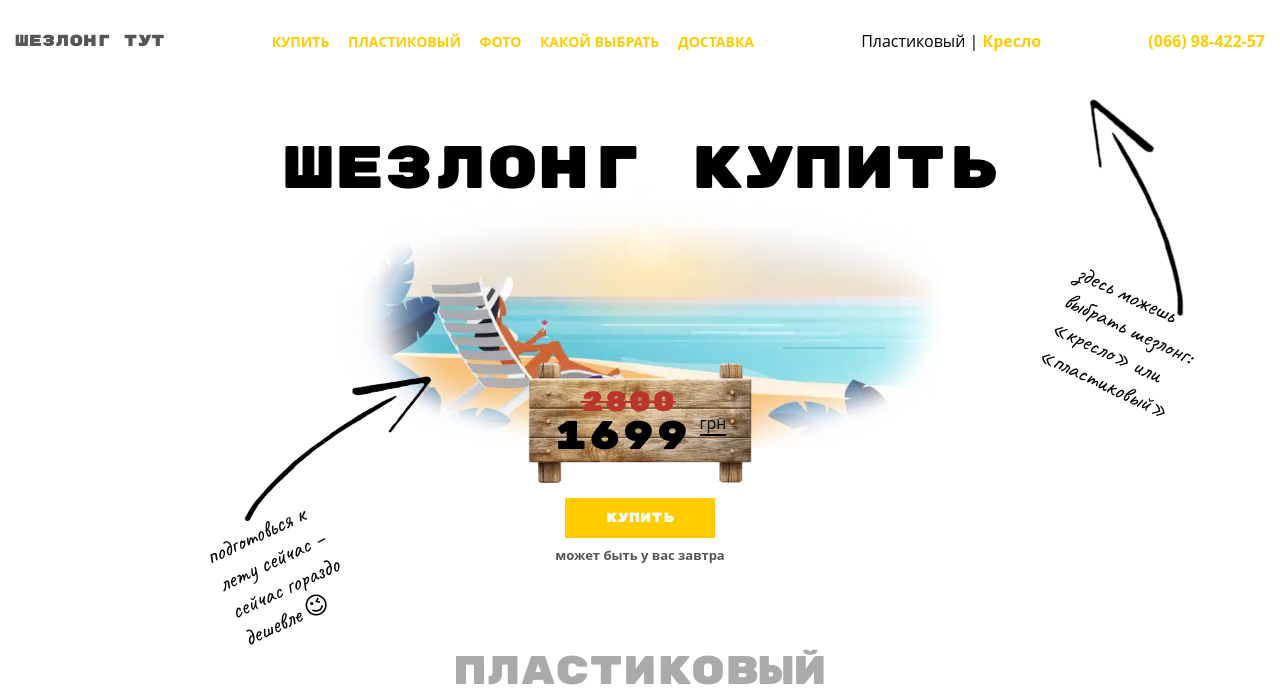
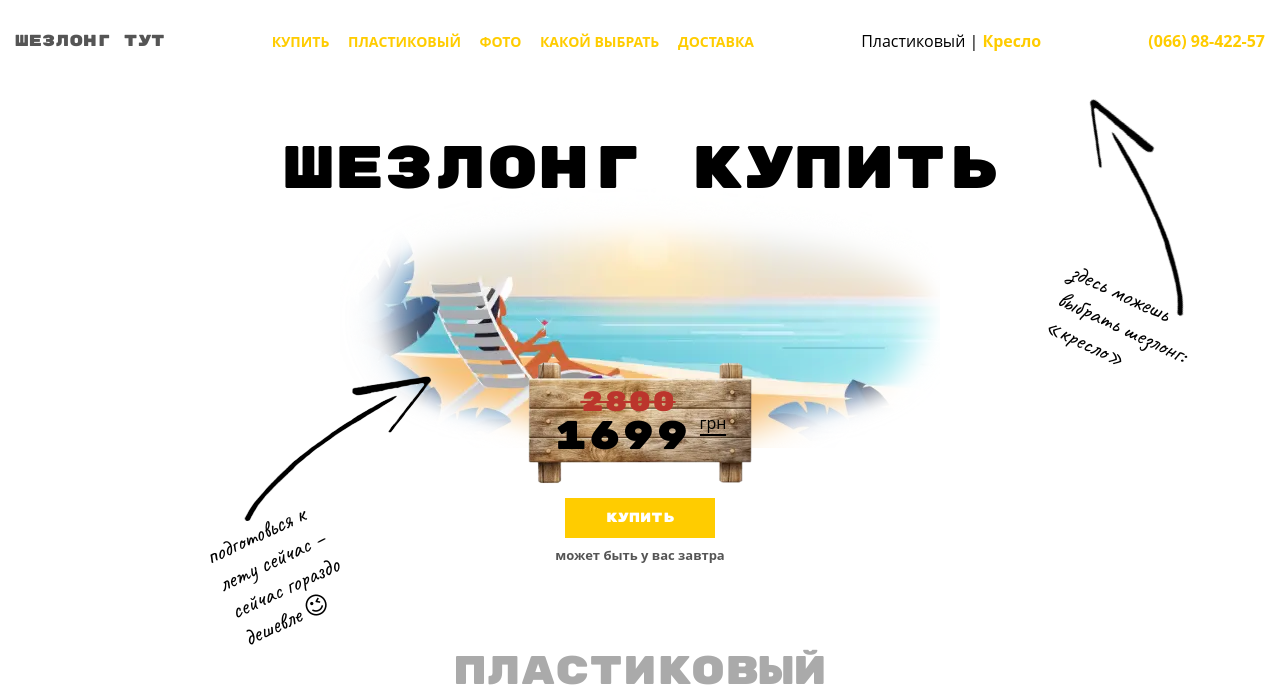
Before and after one commit to redliz7/shezlongtut_site, a plain HTML site: page index.html in a window 1280 px wide. Shown: the top 693 px of the page. Drawn offline with Linux system fonts and the light colour scheme.

Commit message:
test edits

```diff
--- a/index.html
+++ b/index.html
@@ -129,7 +129,7 @@
             loading="lazy"
             alt="показать"
           />
-          <p>здесь можешь выбрать шезлонг: «кресло» или «пластиковый»</p>
+          <p>здесь можешь выбрать шезлонг: «кресло»</p>
         </div>
       </section>
       <section id="about" itemscope itemtype="http://schema.org/Thing">
```
